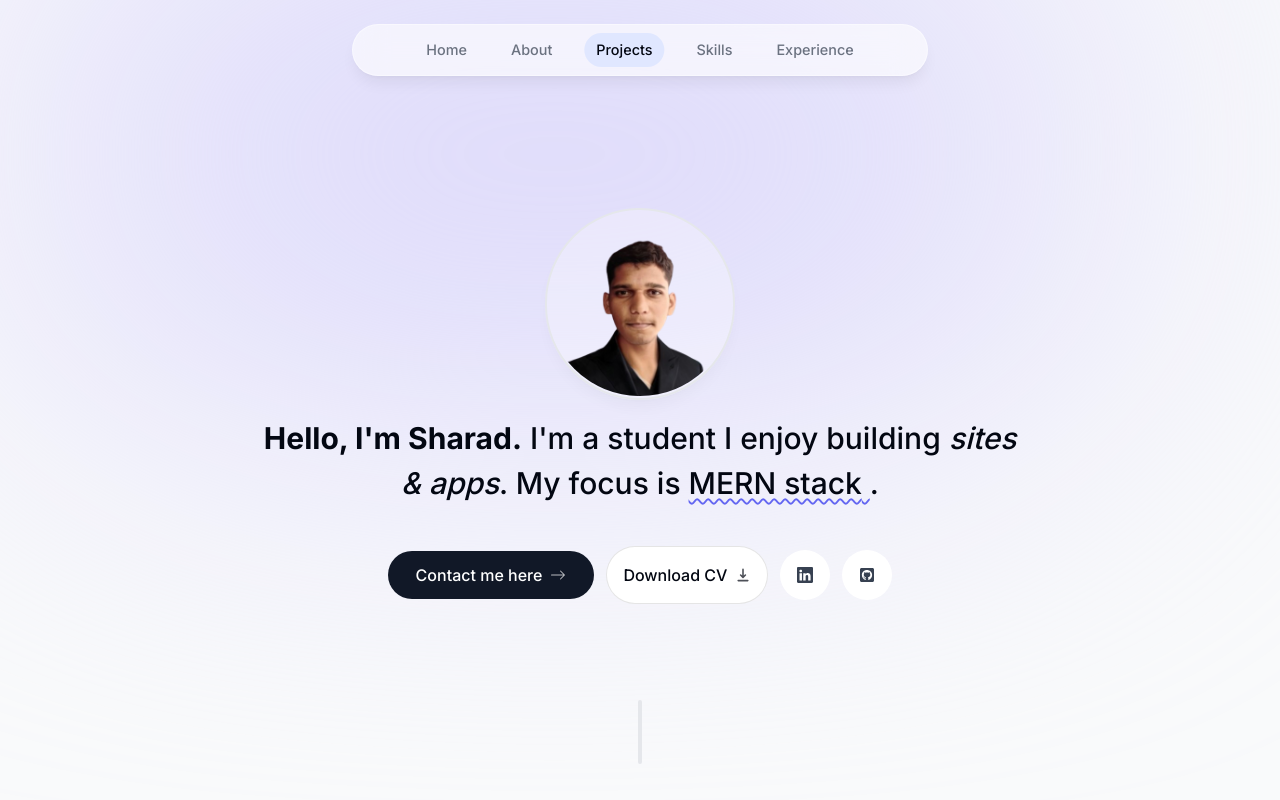
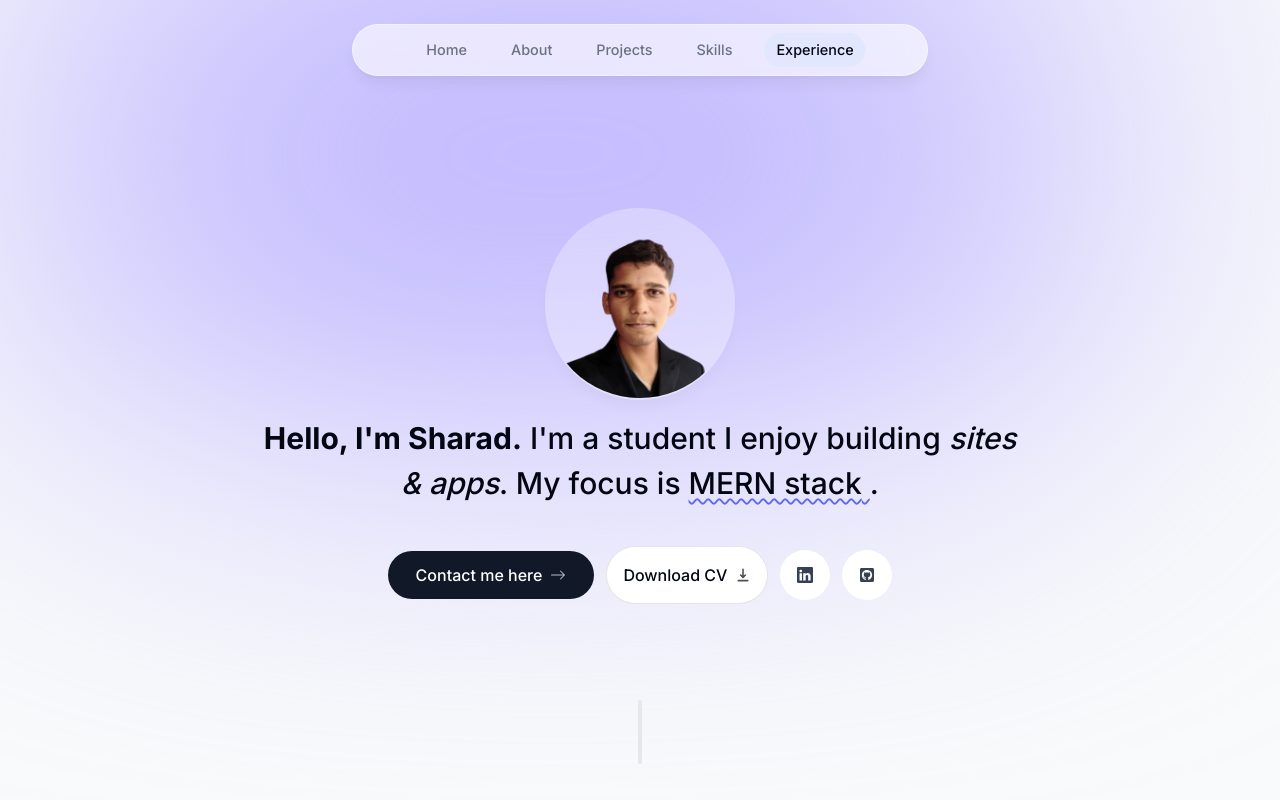
Before and after one commit to code-sharad/portfolio, a Next.js app: page / in a window 1280 px wide. Shown: the top 800 px of the page. Built offline with nearby package versions, Linux system fonts and the light colour scheme.

Commit message:
Update component IDs and styles

```diff
--- a/app/components/about.tsx
+++ b/app/components/about.tsx
@@ -13,9 +13,9 @@ function About() {
   return (
     <motion.section
       ref={ref}
-      id="About"
+      id="about"
       className="mb-28 max-w-[45rem] text-center leading-7 sm:leading-8 sm:sm-40 scroll-mt-28"
-      initial={{ opacity: 0, y: 100 }}
+      initial={{ opacity:  0, y: 100 }}
       animate={{ opacity: 1, y: 0 }}
       transition={{
         delay: 0.175,
--- a/app/components/experience.tsx
+++ b/app/components/experience.tsx
@@ -11,10 +11,10 @@ import "react-vertical-timeline-component/style.min.css";
 import { InView } from "react-intersection-observer";
 import useSectionInView from "@/lib/hooks";
 function Experience() {
-  const { ref, inView } = useSectionInView("Projects", 0.3);
+  const { ref, inView } = useSectionInView("Experience", 0.3);
 
   return (
-    <section ref={ref} id="experience" className="scroll-mt-28 mb-28 sm:mb-40">
+    <section ref={ref} id="experience" className=" scroll-mt-28 mb-28 sm:mb-40">
       <SectionHeading>My Experience</SectionHeading>
       <VerticalTimeline lineColor="#C5CAE9">
         {experiencesData.map((item, index) => (
--- a/app/components/intro.tsx
+++ b/app/components/intro.tsx
@@ -42,7 +42,7 @@ function Intro() {
               duration: 0.2,
             }}
           >
-            <div className="bg-white object-cover rounded-full border-2 md:h-[192px] md:w-[190px]   shadow-lg bg-opacity-30  shadow-black/[0.03] sm:h-32 sm:w-32">
+            <div className="bg-white object-cover rounded-full border-1 md:h-[192px] md:w-[190px]   shadow-lg bg-opacity-30  shadow-black/[0.03] sm:h-32 sm:w-32">
               <Image
                 className=" transition-all  object-cover  rounded-full"
                 // src={"https://avatars.githubusercontent.com/u/61672294?v=4"}
--- a/app/layout.tsx
+++ b/app/layout.tsx
@@ -26,7 +26,7 @@ export default function RootLayout({
       <body
         className={`${inter.className} bg-gray-50 text-gray-950 relative dark:bg-gray-950 dark:text-gray-50 dark:text-opacity-90 `}
       >
-        <div className="bg-[#dbd7fb] fixed  top-[-6rem] -z-10 right-[11rem] h-[31.25rem] w-[31.25rem] rounded-full blur-[10rem] sm:w-[68.7rem] dark:bg-[#946263]"></div>
+        <div className="bg-[#b9afff]  fixed  top-[-6rem] -z-10 right-[11rem] h-[31.25rem] w-[31.25rem] rounded-full blur-[10rem] sm:w-[68.7rem] dark:bg-[#946263]"></div>
         <ActiveSessionContextProvider>
           <Header />
           {children}
```
